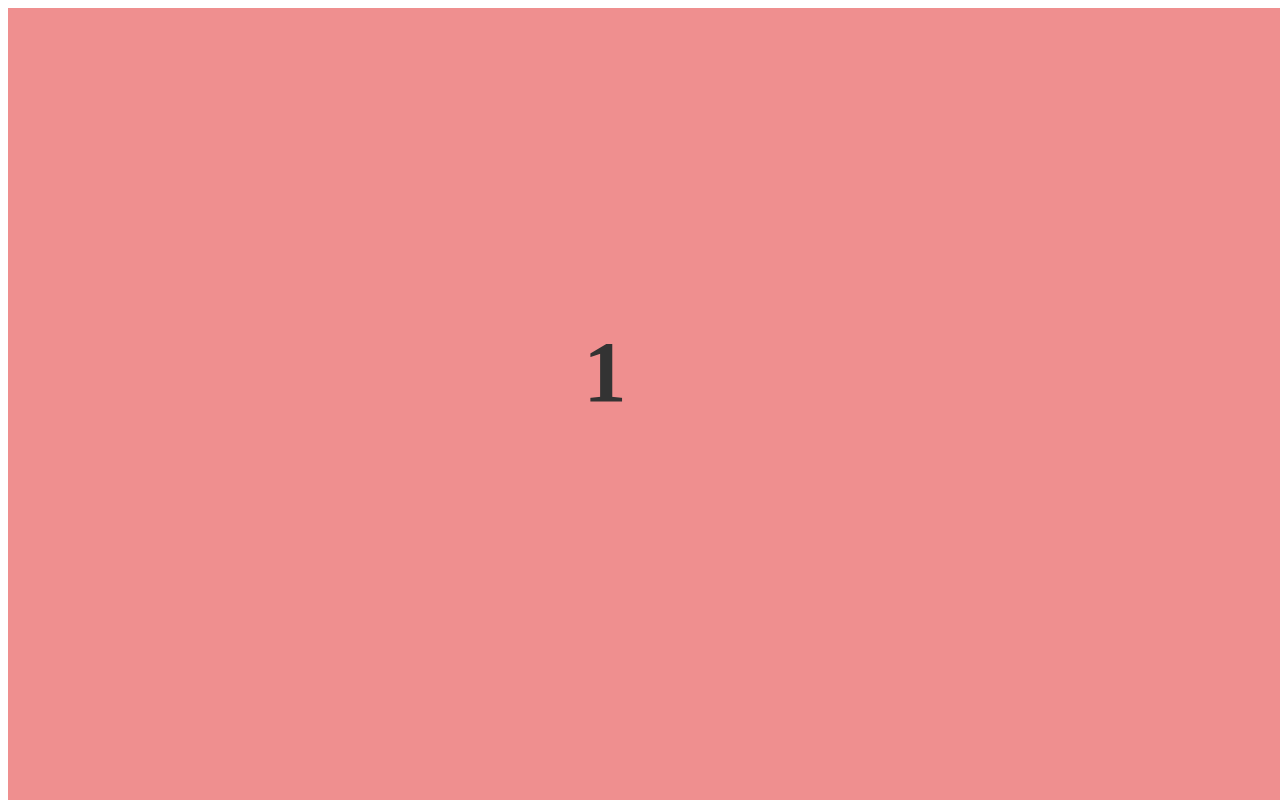
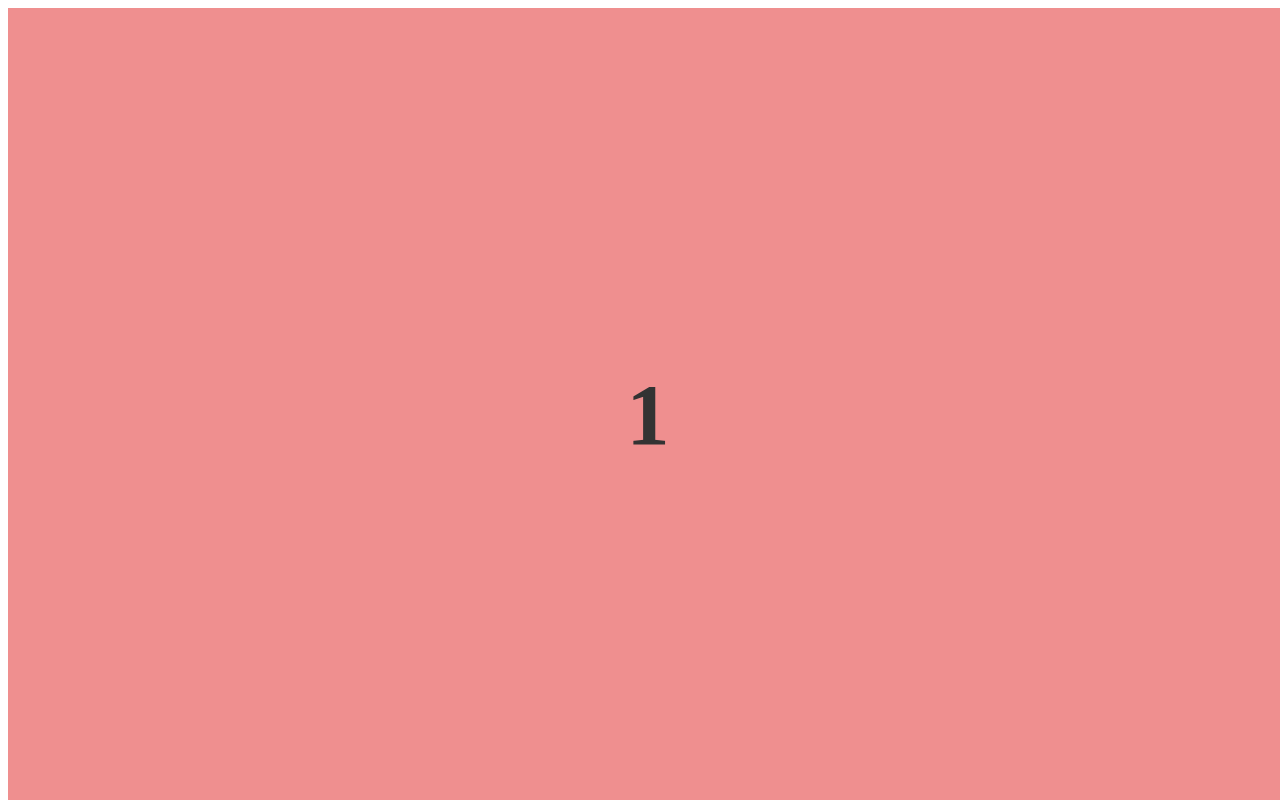
Before and after one commit to Yuripetusko/slideToucher, a plain HTML site: page index.html in a window 1280 px wide. Shown: the top 800 px of the page. Drawn offline with Linux system fonts and the light colour scheme.

Commit message:
wrong demo number positioning

```diff
--- a/css/demo.css
+++ b/css/demo.css
@@ -15,7 +15,7 @@ html, body {
 	position:absolute;
 	top:50%;
 	left:50%;
-	margin-left:-86px;
-	margin-top:-86px;
+	margin-left:-43px;
+	margin-top:-43px;
 	text-align:center;
 }
--- a/js/touchSlide.js
+++ b/js/touchSlide.js
@@ -128,8 +128,6 @@
 				offset = plugin.$el.offset();
 				startClientX = event.clientX;
 				startClientY = event.clientY;
-
-				console.log(offset)
 			}
 		};
 
@@ -154,7 +152,6 @@
 			if (sliding == 1 && deltaSlideX != 0 && Math.abs(deltaSlideX) > 15) {
 				sliding = 2;
 				slideType = "horizontal";
-				console.log("LA", offset.top)
 
 				startPixelOffset = plugin.horizontal.pixelOffset;
 			} else if (sliding == 1 && deltaSlideY != 0 && Math.abs(deltaSlideY) > 15) {
@@ -173,8 +170,6 @@
 					startClienPos = startClientY,
 					eventPos = event.clientY;
 			}
-
-			console.log(offset.top)
 
 			if (sliding == 2) {
 				var touchPixelRatio = 1;
@@ -206,6 +201,7 @@
 
 				if (slideType === "horizontal") {
 					var transitionTime = plugin.getTransitionTime(downX, upX, downXtime, upXtime);
+					console.log(transitionTime)
 					plugin.$el.css({
 						'-webkit-transform': 'translate3d(' + plugin[slideType].pixelOffset + 'px,'+(offset.top - start_offset.top)+'px,0)',
 						'-webkit-transition-duration': transitionTime + 's'
```
